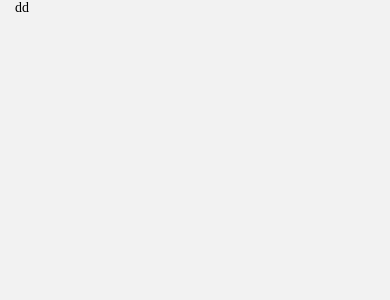
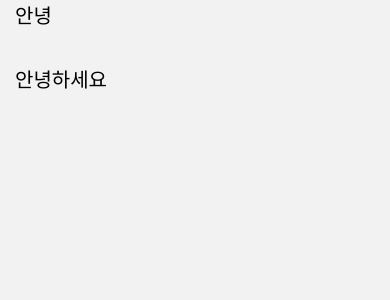
Before and after one commit to YISHS-POPOST/POPOST, a React Native app in the folder frontend/: screen /start in a window 390 px wide. Shown: the top 300 px of the page. Built offline with nearby package versions, Linux system fonts and the light colour scheme.

Commit message:
font components upload

```diff
--- a/frontend/App.tsx
+++ b/frontend/App.tsx
@@ -1,9 +1,12 @@
 import StartScreen from "./screens/StartScreen";
 import { NavigationContainer } from "@react-navigation/native";
 import { createNativeStackNavigator } from "@react-navigation/native-stack";
-
+import { StyleSheet, View, Text } from "react-native";
+import theme from "./theme";
+import { setCustomText } from "react-native-global-props";
 
 const Stack = createNativeStackNavigator();
+
 const App = () => {
   return (
     <NavigationContainer>
--- /dev/null
+++ b/frontend/components/Text.tsx
@@ -0,0 +1,28 @@
+import { Text, View } from "react-native";
+import theme from "../theme";
+import { StyleProp, TextStyle } from "react-native";
+
+interface PropType {
+  children: string;
+  style: StyleProp<TextStyle> | null;
+}
+
+export const BoldText = (props: PropType) => {
+  const { children, style } = props;
+  return <Text style={[theme.fontWeightBold, style]}>{children}</Text>;
+};
+
+export const BlackText = (props: PropType) => {
+  const { children, style } = props;
+  return <Text style={[theme.fontWeightBlack, style]}>{children}</Text>;
+};
+
+export const RegularText = (props: PropType) => {
+  const { children, style } = props;
+  return <Text style={[theme.fontWeightRegular, style]}>{children}</Text>;
+};
+
+export const ThinText = (props: PropType) => {
+  const { children, style } = props;
+  return <Text style={[theme.fontWeightThin, style]}>{children}</Text>;
+};
--- a/frontend/package.json
+++ b/frontend/package.json
@@ -14,6 +14,7 @@
     "@react-navigation/native-stack": "^6.9.4",
     "react": "18.1.0",
     "react-native": "0.70.6",
+    "react-native-global-props": "^1.1.5",
     "react-native-safe-area-context": "^4.4.1",
     "react-native-screens": "^3.18.2"
   },
@@ -25,6 +26,7 @@
     "@types/jest": "^26.0.23",
     "@types/react": "^18.0.21",
     "@types/react-native": "^0.70.6",
+    "@types/react-native-global-props": "^1.1.2",
     "@types/react-test-renderer": "^18.0.0",
     "@typescript-eslint/eslint-plugin": "^5.37.0",
     "@typescript-eslint/parser": "^5.37.0",
--- a/frontend/screens/StartScreen.tsx
+++ b/frontend/screens/StartScreen.tsx
@@ -1,18 +1,20 @@
-import { View , StyleSheet , Text} from "react-native";
+import { View, StyleSheet, Text, SafeAreaView } from "react-native";
+import {BoldText} from "../components/Text";
 import theme from "../theme";
 
 const StartScreen = () => {
   return (
-    <View style={theme.container}>
-      <Text style={styles.fontText}>dd</Text>
-    </View>
+    <SafeAreaView style={theme.container}>
+      <BoldText style={styles.fontText}>안녕</BoldText>
+      <Text style={[theme.pt5, theme.pb5, styles.fontText]}>안녕하세요</Text>
+    </SafeAreaView>
   );
 };
 
 const styles = StyleSheet.create({
-  fontText : {
-    fontFamily : "Pretendard-Bold",
-  }
+  fontText: {
+    fontSize : 20,
+  },
 });
 
 export default StartScreen;
--- a/frontend/theme.ts
+++ b/frontend/theme.ts
@@ -1,6 +1,4 @@
 import { StyleSheet } from "react-native";
-
-const calcRem = (size: number) => `${size / 16}rem`;
 
 const colors = {
   red: "#F0305E",
@@ -8,37 +6,48 @@ const colors = {
   softBlue: "#DDE1F2",
 };
 
-const fontSizes = {
-  small: calcRem(14),
-  base: calcRem(16),
-  lg: calcRem(18),
-  xl: calcRem(20),
-  xxl: calcRem(22),
-  xxxl: calcRem(24),
-  titleSize: calcRem(50),
-};
-
-const margins = {
-  small: calcRem(8),
-  base: calcRem(10),
-  lg: calcRem(12),
-  xl: calcRem(14),
-  xxl: calcRem(16),
-  xxxl: calcRem(18),
-};
-
 const verticalContainer = {
   base: 15,
 };
 
 const styles = StyleSheet.create({
+  fontSmall: {
+    fontSize: 14,
+  },
+  fontBase: {
+    fontSize: 16,
+  },
+  fontLg: {
+    fontSize: 18,
+  },
+  fontXl: {
+    fontSize: 20,
+  },
+  fontXxl: {
+    fontSize: 22,
+  },
+  fontXxxl: {
+    fontSize: 24,
+  },
+  fontTitleSize: {
+    fontSize: 30,
+  },
   container: {
     flex: 1,
     paddingLeft: verticalContainer.base,
     paddingRight: verticalContainer.base,
   },
   fontWeightBold: {
-    fontWeight: "bold",
+    fontFamily: "Pretendard-Bold",
+  },
+  fontWeightBlack: {
+    fontFamily: "Pretendard-Black",
+  },
+  fontWeightRegular: {
+    fontFamily: "Pretendard-Regular",
+  },
+  fontWeightThin: {
+    fontFamily: "Pretendard-Thin",
   },
   mt1: {
     marginTop: 7,
@@ -197,10 +206,8 @@ const styles = StyleSheet.create({
 
 const theme = {
   colors,
-  fontSizes,
-  margins,
   verticalContainer,
-  ...styles
+  ...styles,
 };
 
 export default theme;
```
Also changed, not shown: 1 other file (tests, documents, lock files or other folders).
